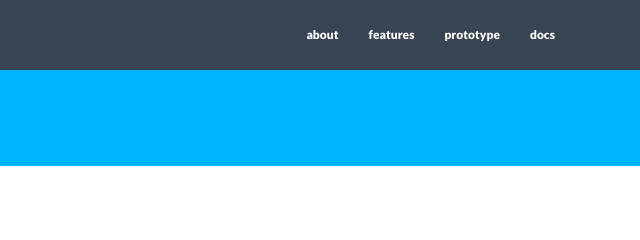
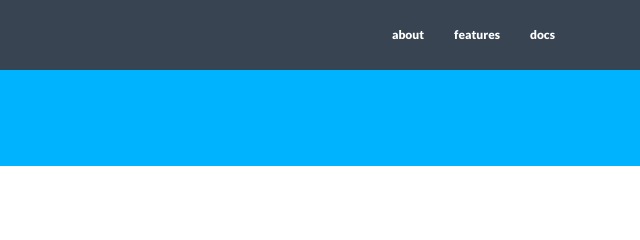
Before and after one commit to habtom/biojs-vis-genvenn, a website: page index.html in a window 1280 px wide. Shown: the top 240 px of the page, 640-1280 px from the left. Drawn offline with Linux system fonts and the light colour scheme.

Commit message:
prototype link removed

```diff
--- a/index.html
+++ b/index.html
@@ -31,7 +31,6 @@
 
           	<li><a href="#">about</a></li>
             <li><a href="#">features</a></li>
-             <li><a href="fourEllipse/index.html">prototype</a></li>
             <li><a href="#">docs</a></li>
 
           </ul>
```
